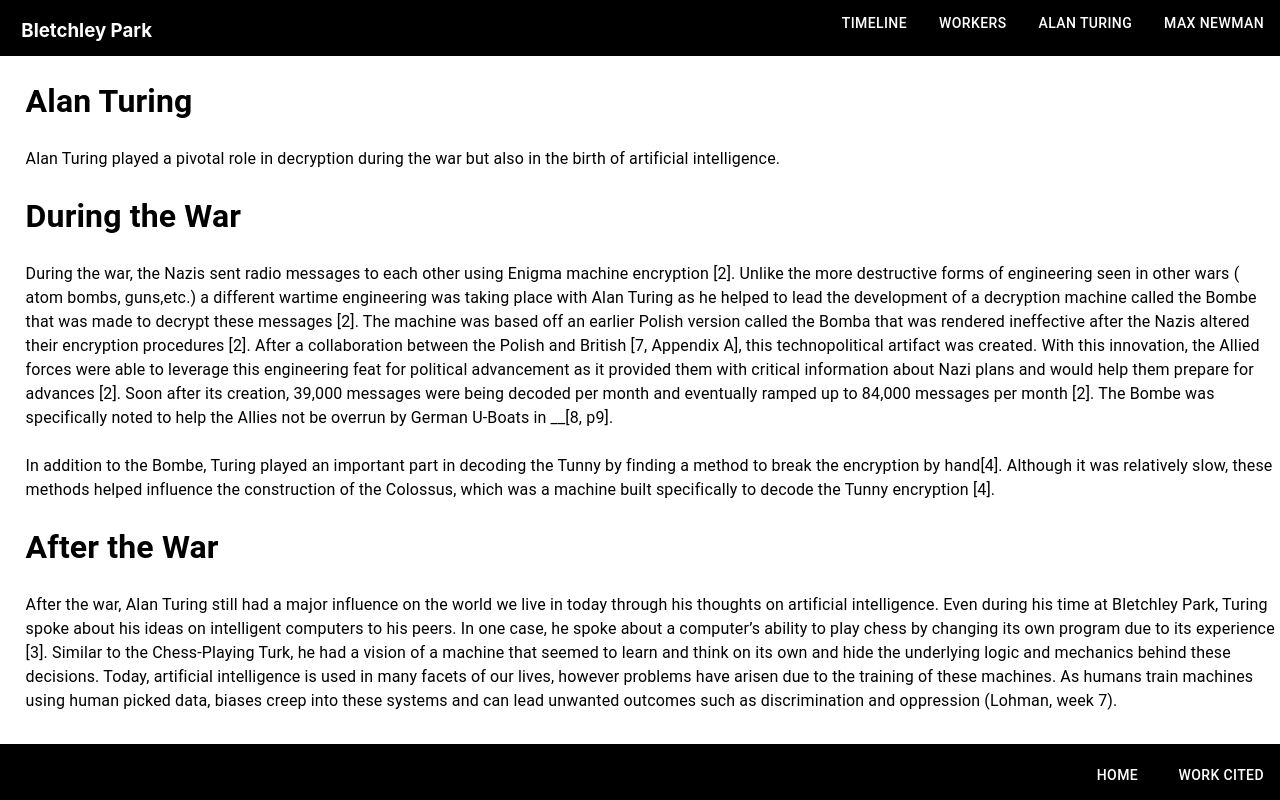
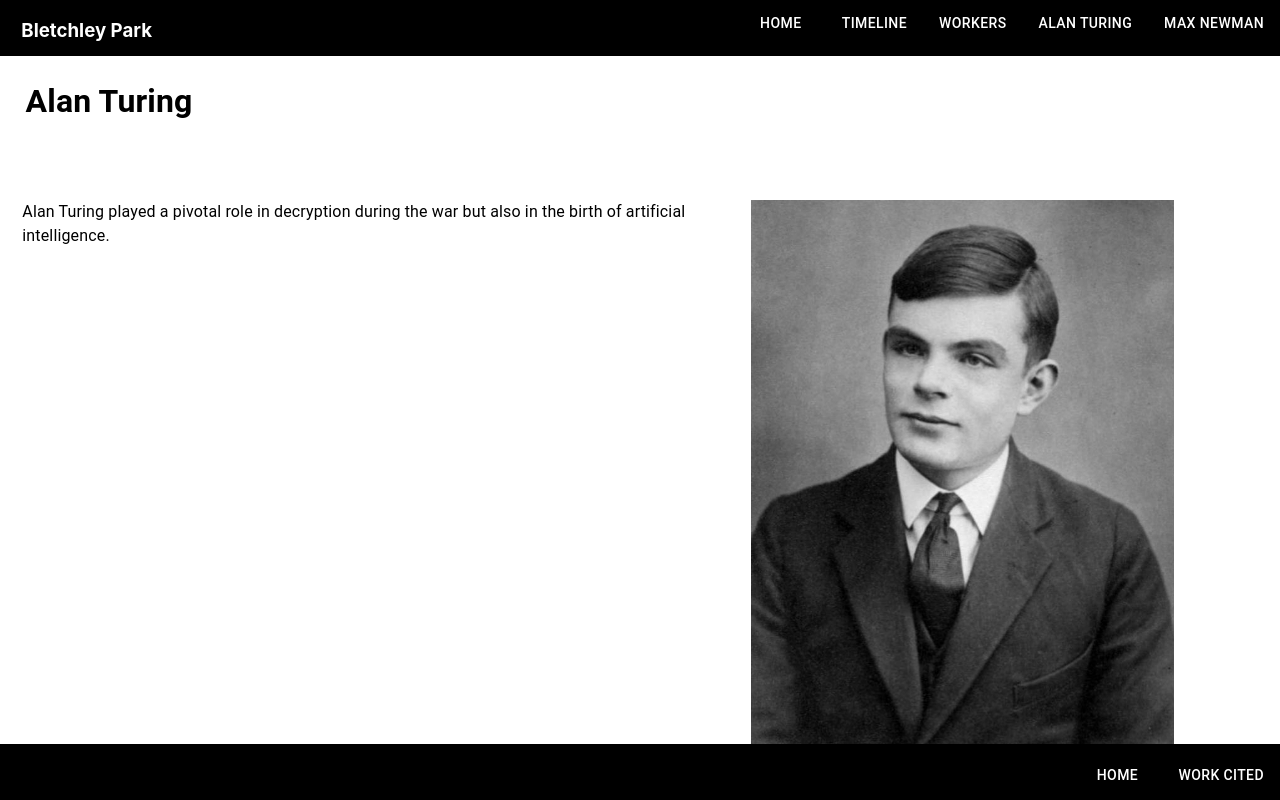
Before and after one commit to kimshek/HPS283, a React (Create React App) app: page / in a window 1280 px wide. Both pictures are taken after a click on the tab "ALAN TURING". Shown: the top 800 px of the page. Built offline with nearby package versions, Linux system fonts and the light colour scheme.

Commit message:
Added pictures

```diff
--- a/src/Components/alanTuring.js
+++ b/src/Components/alanTuring.js
@@ -1,4 +1,9 @@
 import React, { useState, useEffect } from 'react';
+import Box from '@mui/material/Box';
+import Grid from '@mui/material/Grid';
+import alanTuring from '../Pictures/alanTuring.jpg';
+import enigma from '../Pictures/enigma.jpg';
+import bombe from '../Pictures/bombe.jpg';
 
 function AlanTuring(props) {
     useEffect(() => {
@@ -6,11 +11,24 @@
       }, [])
     return (
         <div>
-            <p style={{textAlign: 'left', color:'black', paddingLeft: '2%'}}>Alan Turing played a pivotal role
+            <Box style={{backgroundColor:"white"}}>
+                <Grid container spacing={1} sx={{ backgroundColor: 'white'}}>
+                    <Grid item xs={7}>
+                        <p style={{textAlign: 'left', color:'black', paddingLeft: '3%', paddingTop: '5%'}}>Alan Turing played a pivotal role
                         in decryption during the war but also in the birth of artificial intelligence.
                         </p>
-        <h1 style={{textAlign: 'left', color:'black', paddingLeft: '2%'}}>During the War</h1>
-            <p style={{textAlign: 'left', color:'black', paddingLeft: '2%'}}>During the war, the Nazis sent radio
+                    </Grid>
+                    <Grid item xs={5} >
+                        <img src={alanTuring} style={{width:'80%', paddingRight:'20%', paddingTop: '10%', paddingBottom: '10%'}}/>
+                    </Grid>
+                </Grid>
+            </Box>
+
+            <Box style={{backgroundColor:"white"}}>
+                <Grid container spacing={1} sx={{ backgroundColor: 'white'}}>
+                    <Grid item xs={7}>
+                        <h1 style={{textAlign: 'left', color:'black', paddingLeft: '3%'}}>During the War</h1>
+                        <p style={{textAlign: 'left', color:'black', paddingLeft: '3%', paddingTop: '5%'}}>During the war, the Nazis sent radio
                         messages to each other using Enigma machine encryption [2]. Unlike the more destructive forms of
                         engineering seen in other wars ( atom bombs, guns,etc.) a different wartime engineering was taking
                         place with Alan Turing as he helped to lead the development of a decryption machine called the Bombe
@@ -27,6 +45,14 @@
                         the construction of the Colossus, which was a machine built specifically to decode the Tunny encryption
                         [4].
                         </p>
+                    </Grid>
+                    <Grid item xs={5} >
+                        <img src={enigma} style={{width:'80%', paddingRight:'20%', paddingTop: '10%', paddingBottom: '10%'}}/>
+                        <img src={bombe} style={{width:'80%', paddingRight:'20%', paddingTop: '10%', paddingBottom: '10%'}}/>
+                    </Grid>
+                </Grid>
+            </Box>
+
         <h1 style={{textAlign: 'left', color:'black', paddingLeft: '2%'}}>After the War</h1>
             <p style={{textAlign: 'left', color:'black', paddingLeft: '2%', paddingBottom: '5%'}}> After the war, Alan Turing still
             had a major influence on the world we live in today through his thoughts on artificial intelligence.
--- a/src/Components/header.js
+++ b/src/Components/header.js
@@ -67,6 +67,7 @@
           <Box sx={{ borderColor: 'divider', backgroundColor: 'black', width: '100%', height: '48px'}}>
             <Tabs value={value} onChange={handleChange} aria-label="basic tabs" sx={{ float:'right'}} indicatorColor={""}  >
               {/* <Tab label={<span style={{ color: 'white' }}>Home</span>} {...a11yProps(0)} /> */}
+              <Tab onClick={() =>setValue(0)} label={<span style={{ color: 'white' }}>Home</span>} {...a11yProps(0)} />
               <Tab onClick={() =>setValue(1)} label={<span style={{ color: 'white' }}>Timeline</span>} {...a11yProps(1)} />
               <Tab onClick={() =>setValue(2)} label={<span style={{ color: 'white' }}>Workers</span>} {...a11yProps(2)} />
               <Tab onClick={() =>setValue(3)} label={<span style={{ color: 'white' }}>Alan Turing</span>} {...a11yProps(3)} />
--- a/src/Components/maxNewman.js
+++ b/src/Components/maxNewman.js
@@ -1,4 +1,7 @@
 import React, { useState, useEffect } from 'react';
+import Box from '@mui/material/Box';
+import Grid from '@mui/material/Grid';
+import maxNewman from '../Pictures/maxNewman.jpg';
 
 function MaxNewman(props) {
     useEffect(() => {
@@ -6,9 +9,19 @@
       }, [])
     return (
         <div>
-            <p style={{textAlign: 'left', color:'black', paddingLeft: '2%'}}>Max Newman had a significant impact on the decryption efforts of World War 2 and the development of computers we
-            know today.
-            </p>
+            <Box style={{backgroundColor:"white"}}>
+                <Grid container spacing={1} sx={{ backgroundColor: 'white'}}>
+                    <Grid item xs={7}>
+                        <p style={{textAlign: 'left', color:'black', paddingLeft: '3%', paddingTop: '5%'}}>Max Newman had a significant impact on the decryption efforts of World War 2 and the development of computers we
+                        know today.
+                        </p>
+                    </Grid>
+                    <Grid item xs={5} >
+                        <img src={maxNewman} style={{width:'80%', paddingRight:'20%', paddingTop: '10%', paddingBottom: '10%'}}/>
+                    </Grid>
+                </Grid>
+            </Box>
+
         <h1 style={{textAlign: 'left', color:'black', paddingLeft: '2%'}} >During the War</h1>
             <p style={{textAlign: 'left', color:'black', paddingLeft: '2%'}}>As the war progressed, German encryption advanced. One of these was the advancements was the Tunny encryption
             which encrypted messages from Hitler and his high officials to the battleground Due to the fact that these messages
```
Also changed, not shown: src/Pictures/bombe.jpg (added), src/Pictures/enigma.jpg (added). Lines whose indentation alone changed are shown as unchanged.
